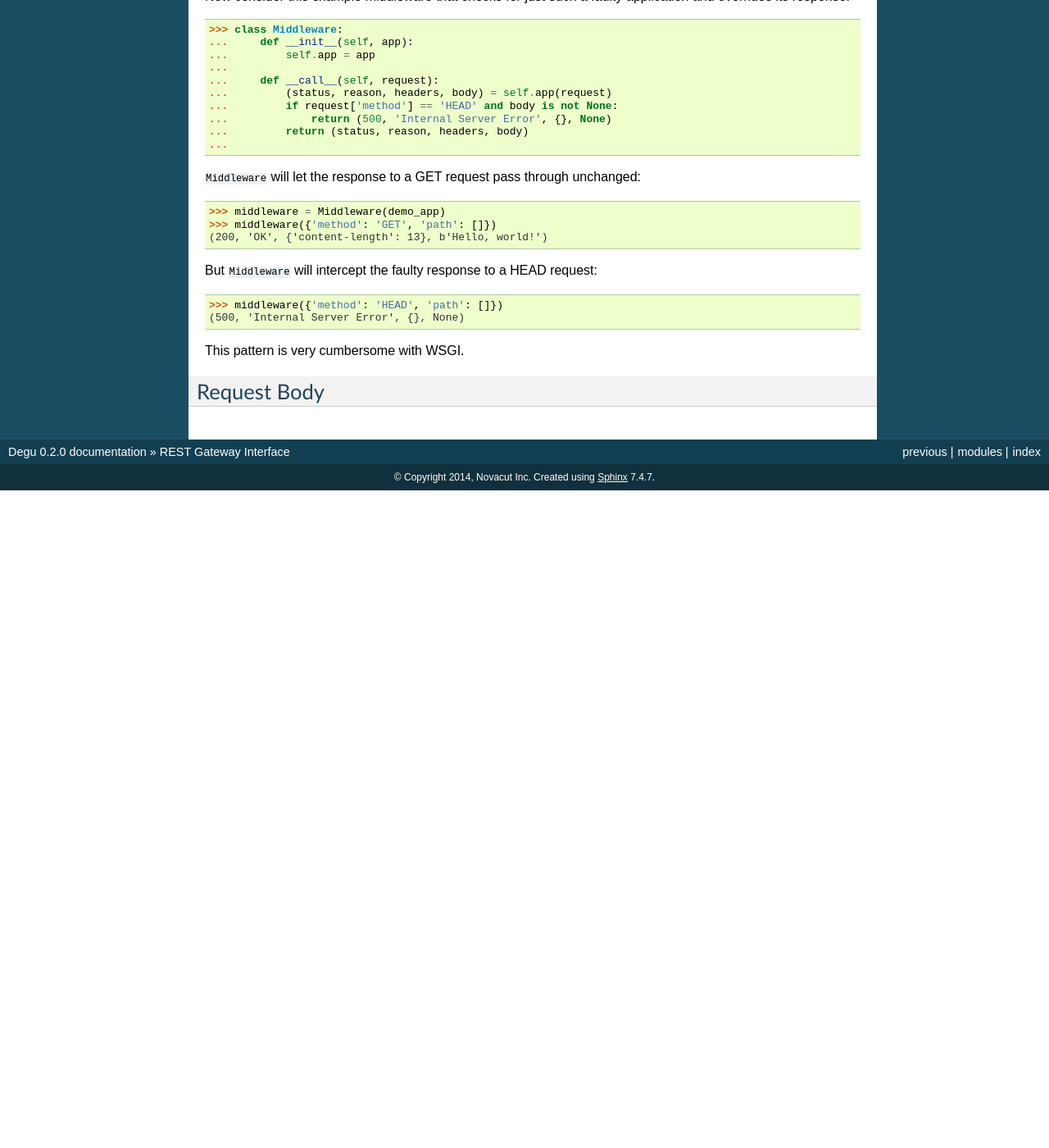
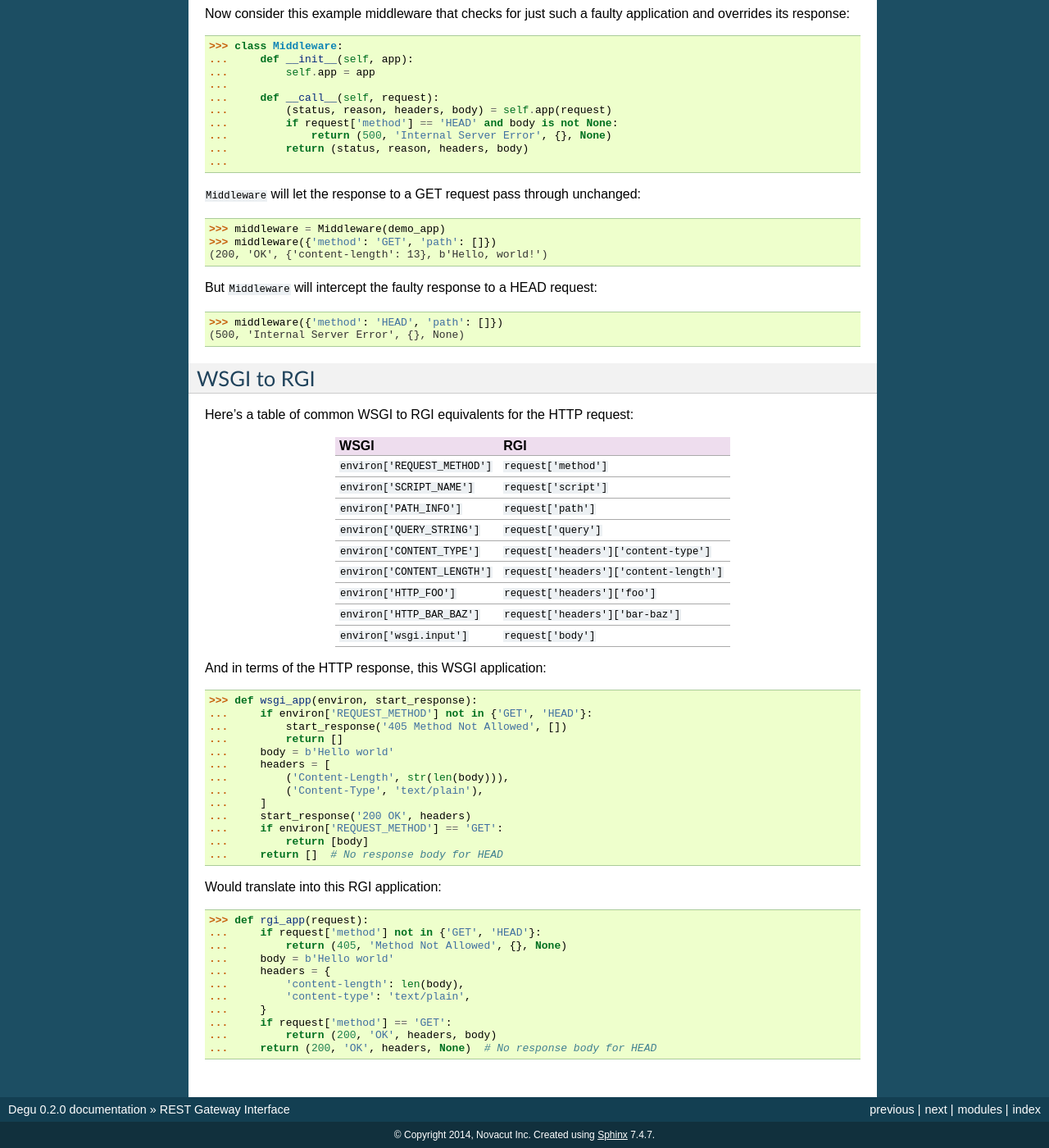
Before and after one commit to json420/degu, a Sphinx documentation site: the page built from doc/rgi.rst, in a window 1280 px wide and 1400 px high, scrolled down 1894 px. Shown: the whole window at 82% size. Built offline with Sphinx 7.4.7, drawn with Linux system fonts in a browser that asks for light colours; before the commit the page ends 2492 px from its top, so only the background shows below that; some of the changed text lies outside the part shown.

Commit message:
Added some WSGI to RGI equivalents in rgi.rst

```diff
--- a/doc/index.rst
+++ b/doc/index.rst
@@ -47,11 +47,12 @@ Contents:
     install
     bugs
     tutorial
+    rgi
     degu
     degu.server
     degu.client
     degu.misc
-    rgi
+
 
 
 .. _`Degu`: https://launchpad.net/degu
--- a/doc/rgi.rst
+++ b/doc/rgi.rst
@@ -2,11 +2,12 @@ REST Gateway Interface
 ======================
 
 Note that this design is done out of deep respect for the `WSGI`_ standard.
-Considering the delicate balance needed for compatibility on multiple fronts,
-WSGI is an exceedingly good design.
+Considering the delicate balance needed for backward compatibility on multiple
+fronts, WSGI is an exceedingly good design.
 
 *RGI* (REST Gateway Interface) is largely a thought experiment in what you could
-do with something WSGI-like assuming you did *not* need `CGI`_ compatibility.
+do with something WSGI-like assuming you didn't need `CGI`_ compatibility, and
+likewise didn't need to be compatible with any existing HTTP servers.
 
 RGI focuses on improvement in a number of areas:
 
@@ -28,8 +29,9 @@ RGI focuses on improvement in a number of areas:
        the request body and the response body.
 
 
-Birds Eye View
---------------
+
+Request & Response
+------------------
 
 RGI applications take a single *request* argument, somewhat similar to the WSGI
 *environ*.  For example:
@@ -150,11 +152,56 @@ But ``Middleware`` will intercept the faulty response to a HEAD request:
 >>> middleware({'method': 'HEAD', 'path': []})
 (500, 'Internal Server Error', {}, None)
 
-This pattern is very cumbersome with WSGI.
 
 
-Request Body
-------------
+WSGI to RGI
+-----------
+
+Here's a table of common WSGI to RGI equivalents for the HTTP request:
+
+    =============================  ========================================
+    WSGI                           RGI
+    =============================  ========================================
+    ``environ['REQUEST_METHOD']``  ``request['method']``
+    ``environ['SCRIPT_NAME']``     ``request['script']``
+    ``environ['PATH_INFO']``       ``request['path']``
+    ``environ['QUERY_STRING']``    ``request['query']``
+    ``environ['CONTENT_TYPE']``    ``request['headers']['content-type']``
+    ``environ['CONTENT_LENGTH']``  ``request['headers']['content-length']``
+    ``environ['HTTP_FOO']``        ``request['headers']['foo']``
+    ``environ['HTTP_BAR_BAZ']``    ``request['headers']['bar-baz']``
+    ``environ['wsgi.input']``      ``request['body']``
+    =============================  ========================================
+
+And in terms of the HTTP response, this WSGI application:
+
+>>> def wsgi_app(environ, start_response):
+...     if environ['REQUEST_METHOD'] not in {'GET', 'HEAD'}:
+...         start_response('405 Method Not Allowed', [])
+...         return []
+...     body = b'Hello world'
+...     headers = [
+...         ('Content-Length', str(len(body))),
+...         ('Content-Type', 'text/plain'),
+...     ]
+...     start_response('200 OK', headers)
+...     if environ['REQUEST_METHOD'] == 'GET':
+...         return [body]
+...     return []  # No response body for HEAD
+
+Would translate into this RGI application:
+
+>>> def rgi_app(request):
+...     if request['method'] not in {'GET', 'HEAD'}:
+...         return (405, 'Method Not Allowed', {}, None)
+...     body = b'Hello world'
+...     headers = {
+...         'content-length': len(body),
+...         'content-type': 'text/plain',
+...     }
+...     if request['method'] == 'GET':
+...         return (200, 'OK', headers, body)
+...     return (200, 'OK', headers, None)  # No response body for HEAD
 
 
 
```
